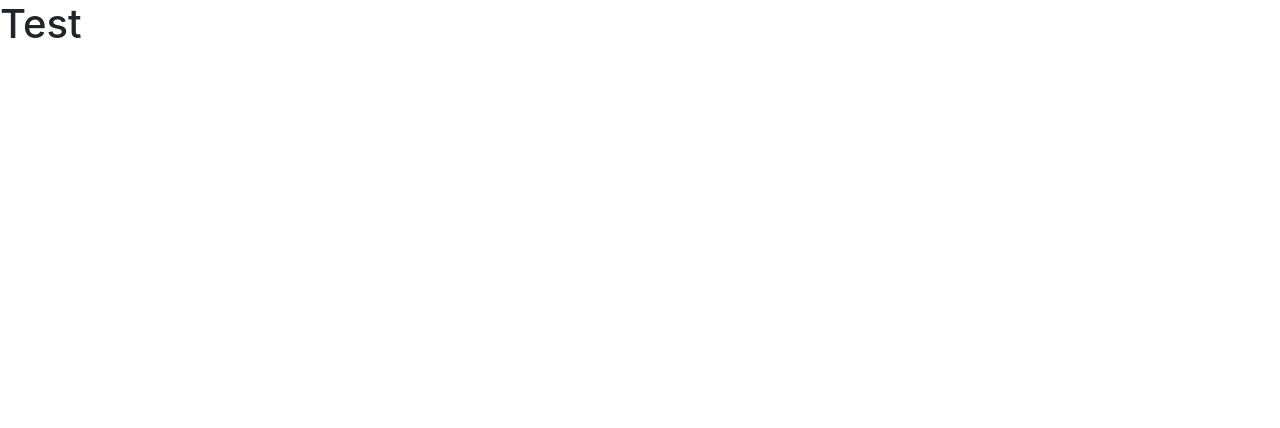
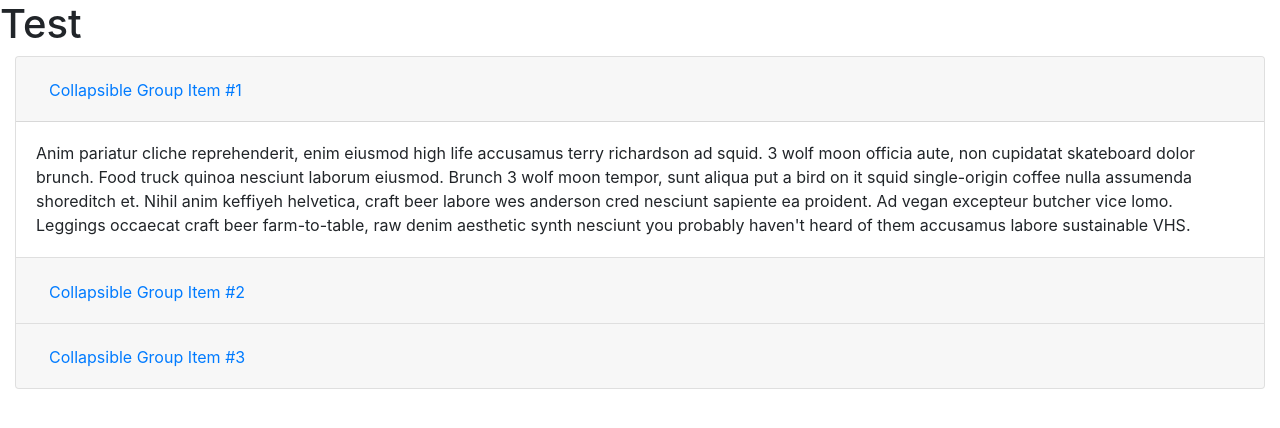
Before and after one commit to jeronstone/jeronstone.github.io, a plain HTML site: page index.html in a window 1280 px wide. Drawn offline with nearby package versions, Linux system fonts and the light colour scheme.

Commit message:
Update index.html

```diff
--- a/index.html
+++ b/index.html
@@ -9,6 +9,54 @@
 <body>
   <h1>Test</h1>
 
+  <div class="container-fluid">
+      <div class="accordion" id="accordionExample">
+        <div class="card">
+          <div class="card-header" id="headingOne">
+            <h2 class="mb-0">
+              <button class="btn btn-link" type="button" data-toggle="collapse" data-target="#collapseOne" aria-expanded="true" aria-controls="collapseOne">
+                Collapsible Group Item #1
+              </button>
+            </h2>
+          </div>
+
+      <div id="collapseOne" class="collapse show" aria-labelledby="headingOne" data-parent="#accordionExample">
+        <div class="card-body">
+          Anim pariatur cliche reprehenderit, enim eiusmod high life accusamus terry richardson ad squid. 3 wolf moon officia aute, non cupidatat skateboard dolor brunch. Food truck quinoa nesciunt laborum eiusmod. Brunch 3 wolf moon tempor, sunt aliqua put a bird on it squid single-origin coffee nulla assumenda shoreditch et. Nihil anim keffiyeh helvetica, craft beer labore wes anderson cred nesciunt sapiente ea proident. Ad vegan excepteur butcher vice lomo. Leggings occaecat craft beer farm-to-table, raw denim aesthetic synth nesciunt you probably haven't heard of them accusamus labore sustainable VHS.
+        </div>
+      </div>
+    </div>
+    <div class="card">
+      <div class="card-header" id="headingTwo">
+        <h2 class="mb-0">
+          <button class="btn btn-link collapsed" type="button" data-toggle="collapse" data-target="#collapseTwo" aria-expanded="false" aria-controls="collapseTwo">
+            Collapsible Group Item #2
+          </button>
+        </h2>
+      </div>
+      <div id="collapseTwo" class="collapse" aria-labelledby="headingTwo" data-parent="#accordionExample">
+        <div class="card-body">
+          Anim pariatur cliche reprehenderit, enim eiusmod high life accusamus terry richardson ad squid. 3 wolf moon officia aute, non cupidatat skateboard dolor brunch. Food truck quinoa nesciunt laborum eiusmod. Brunch 3 wolf moon tempor, sunt aliqua put a bird on it squid single-origin coffee nulla assumenda shoreditch et. Nihil anim keffiyeh helvetica, craft beer labore wes anderson cred nesciunt sapiente ea proident. Ad vegan excepteur butcher vice lomo. Leggings occaecat craft beer farm-to-table, raw denim aesthetic synth nesciunt you probably haven't heard of them accusamus labore sustainable VHS.
+        </div>
+      </div>
+    </div>
+    <div class="card">
+      <div class="card-header" id="headingThree">
+        <h2 class="mb-0">
+          <button class="btn btn-link collapsed" type="button" data-toggle="collapse" data-target="#collapseThree" aria-expanded="false" aria-controls="collapseThree">
+            Collapsible Group Item #3
+          </button>
+        </h2>
+      </div>
+      <div id="collapseThree" class="collapse" aria-labelledby="headingThree" data-parent="#accordionExample">
+        <div class="card-body">
+          Anim pariatur cliche reprehenderit, enim eiusmod high life accusamus terry richardson ad squid. 3 wolf moon officia aute, non cupidatat skateboard dolor brunch. Food truck quinoa nesciunt laborum eiusmod. Brunch 3 wolf moon tempor, sunt aliqua put a bird on it squid single-origin coffee nulla assumenda shoreditch et. Nihil anim keffiyeh helvetica, craft beer labore wes anderson cred nesciunt sapiente ea proident. Ad vegan excepteur butcher vice lomo. Leggings occaecat craft beer farm-to-table, raw denim aesthetic synth nesciunt you probably haven't heard of them accusamus labore sustainable VHS.
+        </div>
+      </div>
+    </div>
+  </div>
+  </div>
+
   <script src="https://code.jquery.com/jquery-3.3.1.slim.min.js" integrity="sha384-q8i/X+965DzO0rT7abK41JStQIAqVgRVzpbzo5smXKp4YfRvH+8abtTE1Pi6jizo" crossorigin="anonymous"></script>
   <script src="https://cdn.jsdelivr.net/npm/popper.js@1.14.7/dist/umd/popper.min.js" integrity="sha384-UO2eT0CpHqdSJQ6hJty5KVphtPhzWj9WO1clHTMGa3JDZwrnQq4sF86dIHNDz0W1" crossorigin="anonymous"></script>
   <script src="https://cdn.jsdelivr.net/npm/bootstrap@4.3.1/dist/js/bootstrap.min.js" integrity="sha384-JjSmVgyd0p3pXB1rRibZUAYoIIy6OrQ6VrjIEaFf/nJGzIxFDsf4x0xIM+B07jRM" crossorigin="anonymous"></script>
```
